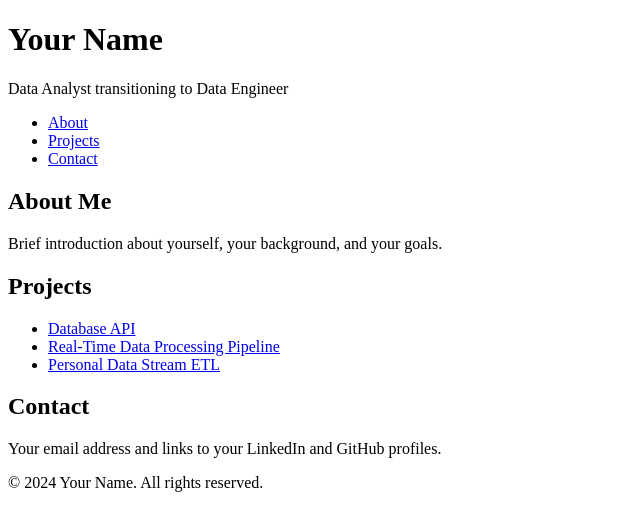
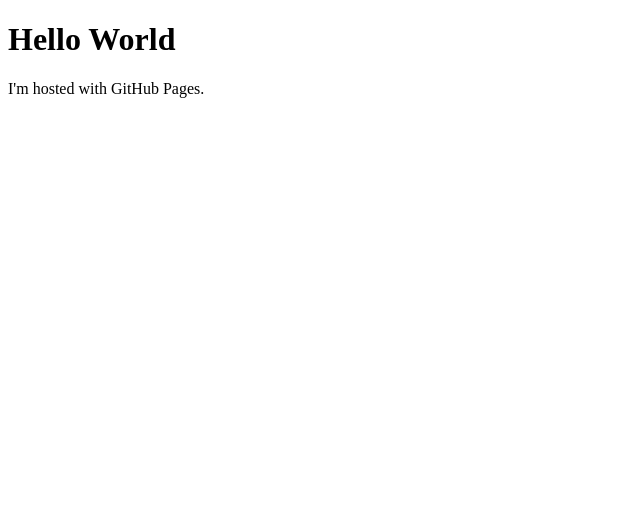
Before and after one commit to hawa1222/hawa1222.github.io, a plain HTML site: page index.html in a window 1280 px wide. Shown: the whole page, without its empty margins (0-640 px from the left). Drawn offline with Linux system fonts and the light colour scheme.

Commit message:
Update index.html

```diff
--- a/index.html
+++ b/index.html
@@ -1,43 +1,7 @@
 <!DOCTYPE html>
-<html lang="en">
-<head>
-    <meta charset="UTF-8">
-    <meta name="viewport" content="width=device-width, initial-scale=1.0">
-    <title>Your Name - Data Engineer Portfolio</title>
-    <link rel="stylesheet" href="style.css">
-</head>
+<html>
 <body>
-    <header>
-        <h1>Your Name</h1>
-        <p>Data Analyst transitioning to Data Engineer</p>
-        <nav>
-            <ul>
-                <li><a href="#about">About</a></li>
-                <li><a href="#projects">Projects</a></li>
-                <li><a href="#contact">Contact</a></li>
-            </ul>
-        </nav>
-    </header>
-    <main>
-        <section id="about">
-            <h2>About Me</h2>
-            <p>Brief introduction about yourself, your background, and your goals.</p>
-        </section>
-        <section id="projects">
-            <h2>Projects</h2>
-            <ul>
-                <li><a href="database-api.html">Database API</a></li>
-                <li><a href="real-time-data-processing.html">Real-Time Data Processing Pipeline</a></li>
-                <li><a href="personal-data-stream-etl.html">Personal Data Stream ETL</a></li>
-            </ul>
-        </section>
-        <section id="contact">
-            <h2>Contact</h2>
-            <p>Your email address and links to your LinkedIn and GitHub profiles.</p>
-        </section>
-    </main>
-    <footer>
-        <p>&copy; 2024 Your Name. All rights reserved.</p>
-    </footer>
+<h1>Hello World</h1>
+<p>I'm hosted with GitHub Pages.</p>
 </body>
 </html>
```
